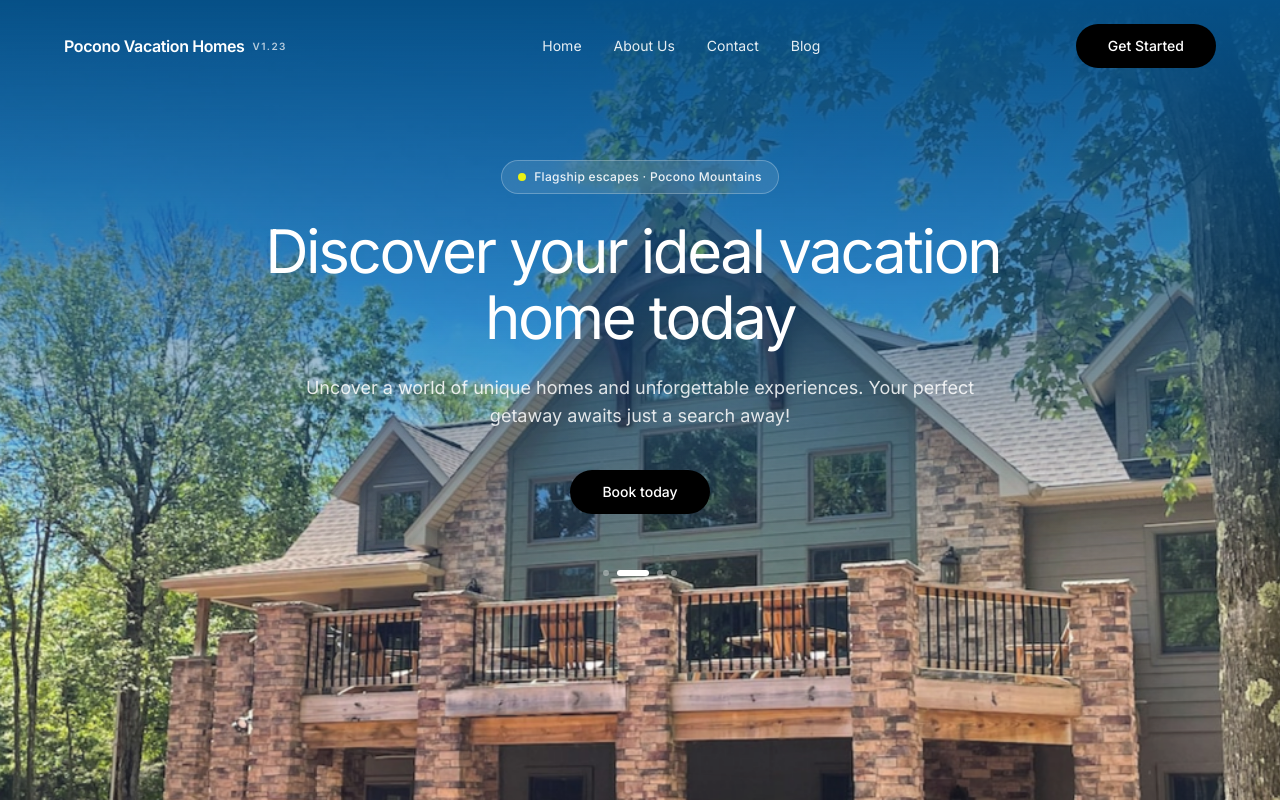
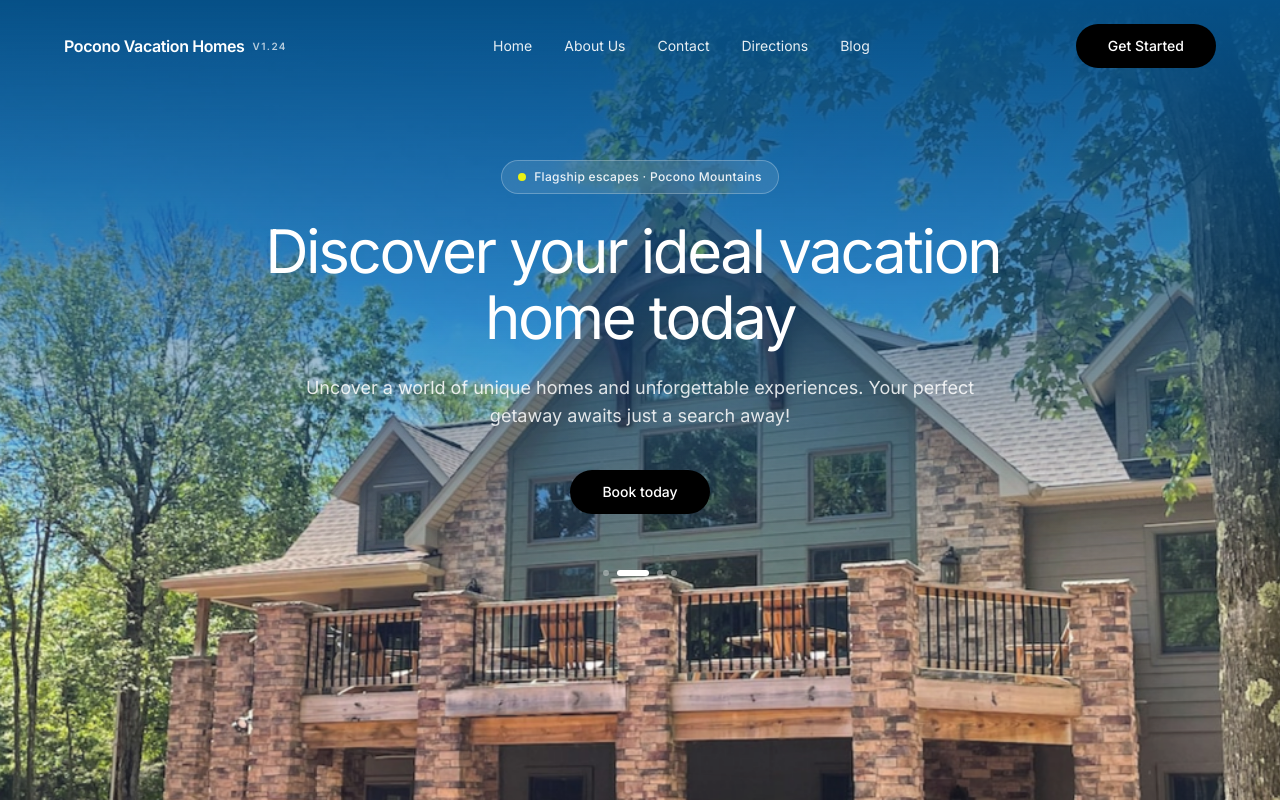
Before and after one commit to bearllc555-spec/vacation-homes, a React (Vite) app: page / in a window 1280 px wide. Shown: the top 800 px of the page. Built offline with nearby package versions, Linux system fonts and the light colour scheme.

Commit message:
Add header Directions link that scrolls to the satellite map (v1.24).
Wire #map anchor on the map section with scroll offset so the sticky header does not cover the view on landing.

Co-authored-by: Cursor <cursoragent@cursor.com>

```diff
--- a/src/components/PropertyMapShowcase.tsx
+++ b/src/components/PropertyMapShowcase.tsx
@@ -75,7 +75,8 @@ export function PropertyMapShowcase() {
   return (
     <section
       ref={sectionRef}
-      className="property-map-showcase relative left-1/2 w-screen -translate-x-1/2"
+      id="map"
+      className="property-map-showcase relative left-1/2 w-screen -translate-x-1/2 scroll-mt-20"
       aria-label="Lake Harmony satellite map"
     >
       <div className="relative h-[72vh] w-full md:h-[80vh] lg:h-[85vh]">
--- a/src/content/site.ts
+++ b/src/content/site.ts
@@ -14,6 +14,7 @@ export const navLinks = [
   { label: "Home", href: "#start" },
   { label: "About Us", href: "#about" },
   { label: "Contact", href: "#contact" },
+  { label: "Directions", href: "#map" },
   { label: "Blog", href: "#journal" },
 ] as const;
 
--- a/src/lib/version.ts
+++ b/src/lib/version.ts
@@ -1,2 +1,2 @@
 /** Increment on every change — shown in the site header */
-export const SITE_VERSION = "v1.23";
+export const SITE_VERSION = "v1.24";
```
